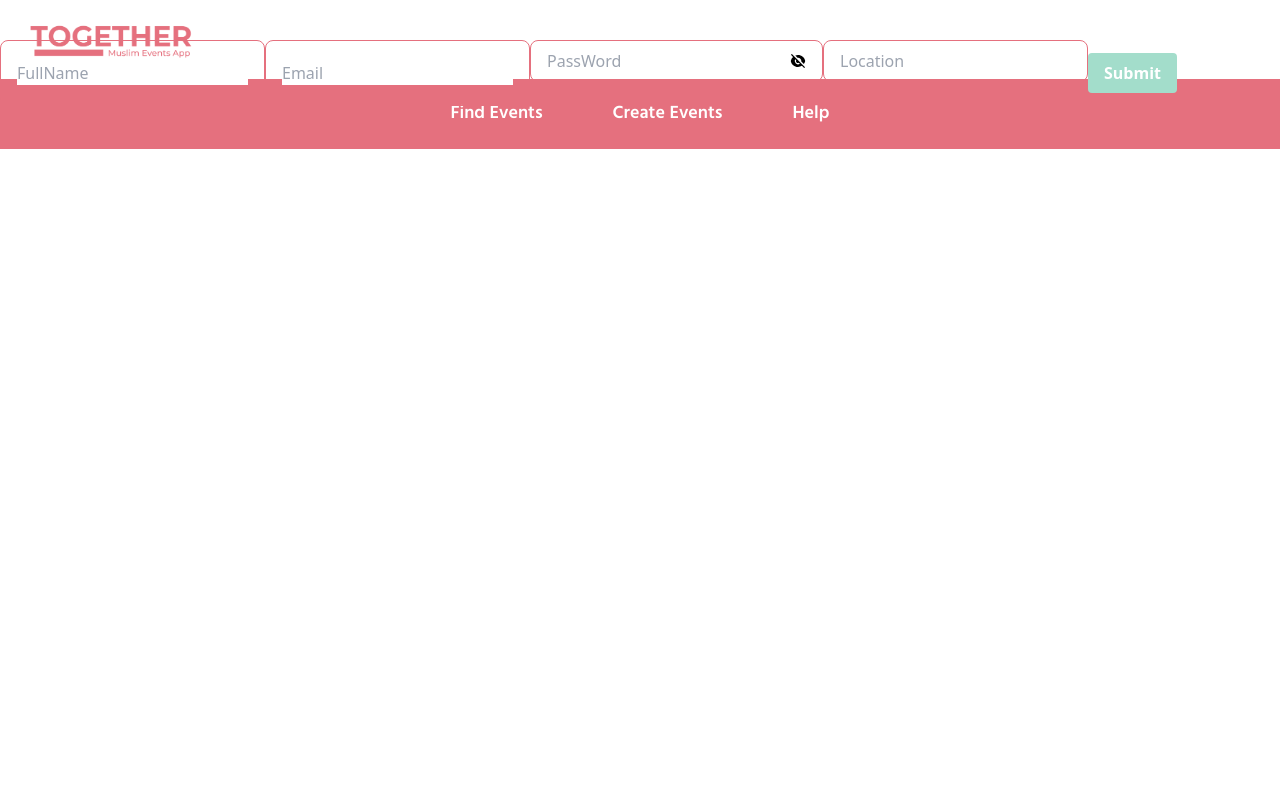
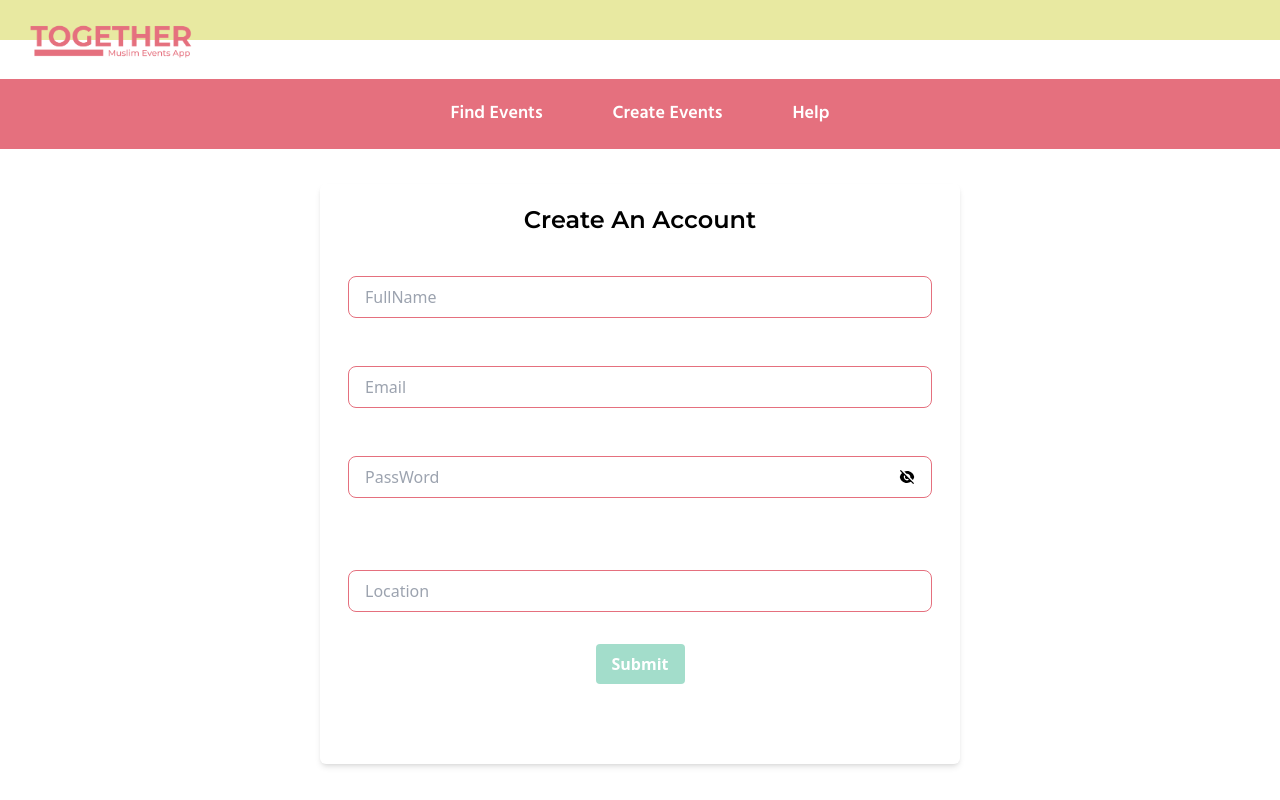
Before and after one commit to Tech-Sisters/hackathon23-team1, a Next.js app: page /signup-form in a window 1280 px wide. Built offline with nearby package versions, Linux system fonts and the light colour scheme.

Commit message:
feat: signup-form

```diff
--- a/components/login-form.js
+++ b/components/login-form.js
@@ -2,7 +2,7 @@
 import {useState} from "react";
 import  Link  from "next/link";
 import Input from "./input";
-import Signup from "@/pages/signup-form";
+
 
 
 
@@ -25,7 +25,7 @@ const LoginForm = () => {
           <div className="flex flex-col gap-y-12 mb-6 ">
             <Input
               label="Email address"
-              placeholder="Enter your email address"
+              placeholder="jannah@noor.com"
               name="email"
               onChange={handleInputField}
               value={loginPayload.email}
@@ -34,7 +34,7 @@ const LoginForm = () => {
             <Input
               type="password"
               label="Password"
-              placeholder="Enter your password"
+              placeholder="* * * * * * * *"
               name="password"
               onChange={handleInputField}
               value={loginPayload.password}
@@ -52,12 +52,11 @@ const LoginForm = () => {
             <span className="absolute h-[0.1rem] w-full bg-[#6666663f] "></span>
           </div>
 
-            <div className="border border-orange flex justify-center items-center p-3 rounded-[4rem] gap-x-1 cursor-pointer bg-orange mt-3">
-              <Link href="/signup-form.js">
+          <div className="border border-orange flex justify-center items-center p-3 rounded-[4rem] gap-x-1 cursor-pointer bg-orange mt-3">
+            <Link href="/signup-form">
               <span className="text-white font-medium">Sign up</span>
-              </Link>
-            </div>
-
+            </Link>
+          </div>
         </div>
       </form>
     </div>
--- a/components/ui/header.js
+++ b/components/ui/header.js
@@ -13,7 +13,7 @@ const Header = () => {
   //   const [toggle, setToggle] = useState(false);
 
   return (
-    <header className="flex flex-col mx-auto h-10 font-montserrat w-screen">
+    <header className="flex flex-col mx-auto h-10 font-montserrat w-screen bg-yellow">
       <div className="logo pt-2">
         <Link href="/">
           <Image
--- a/pages/signup-form.js
+++ b/pages/signup-form.js
@@ -21,8 +21,13 @@ const Signup = () => {
   return (
     <div>
       <Header />
-      <div className="w-full flex flex-row gap-y-2">
-        <div className="flex flex-row gap-y-12">
+      <form className="signup-form mx-auto p-7 py-20 border-r-white w-1/2 rounded-md shadow-md justify-left relative z-10 mt-36">
+        <h1 className="text-center text-2xl mb-10 mt-[-60px] font-700 font-montserrat text-black ">
+          Create An Account
+        </h1>
+
+        <div className="w-full flex flex-col gap-y-2 ">
+          <div className="flex flex-col gap-y-12">
             <div className="flex gap-x-8">
               <Input
                 placeholder="FullName"
@@ -69,6 +74,7 @@ const Signup = () => {
             </button>
           </div>
         </div>
+      </form>
     </div>
   );
 };
--- a/services/findEventsService.js
+++ b/services/findEventsService.js
@@ -162,19 +162,19 @@ const FindEventsService = () => {
         {filteredSearchResults.length > 0 && (
           <h2 className="text-2xl font-semibold ml-2 text-orange text-left relative mb-4">
             Search Results
-            <hr className="inline-flex absolute left-[200px] top-[15px] h-1 rounded-sm opacity-10 w-4/5 bg-orange border-orange" />
+            <h2 className="inline-flex absolute left-[200px] top-[15px] h-1 rounded-sm opacity-10 w-4/5 bg-orange border-orange" />
           </h2>
         )}
         <div className="flex flex-wrap -mx-2 relative">
           <button className="inline-flex absolute right-4 top-[-45px] ">
-            {/* <Image
+            <Image
               src={ClearIcon}
               alt="clear-icon"
               className="clear-button inline-flex invisible opacity-30"
               width={30}
               height={30}
               onClick={handleClear}
-            /> */}
+            />
           </button>
           {filteredSearchResults.map((event) => (
             <div key={event.id} className="w-full md:w-1/2 lg:w-1/3 xl:w-1/4 px-2 mb-2 ">
```
Lines whose indentation alone changed are shown as unchanged.
